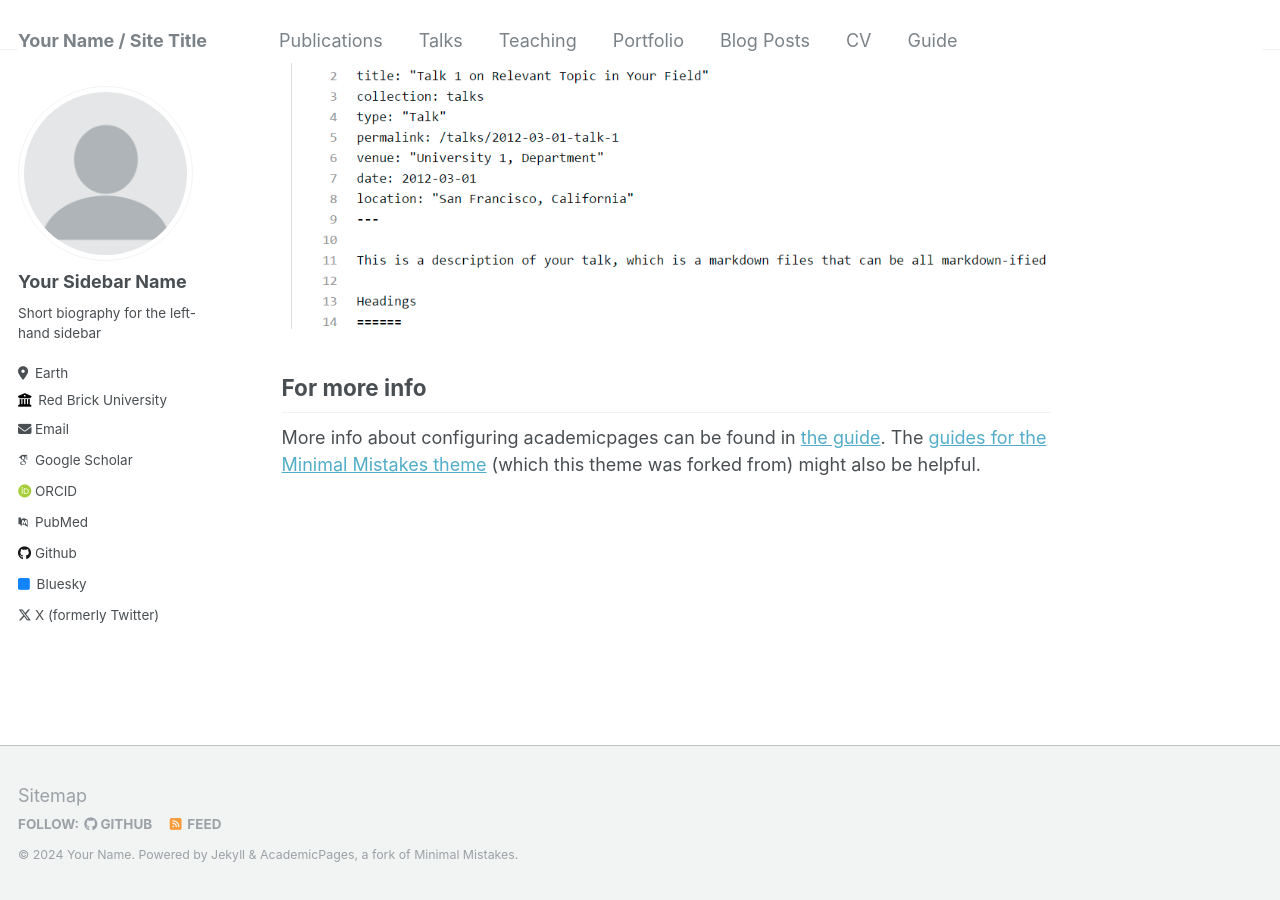
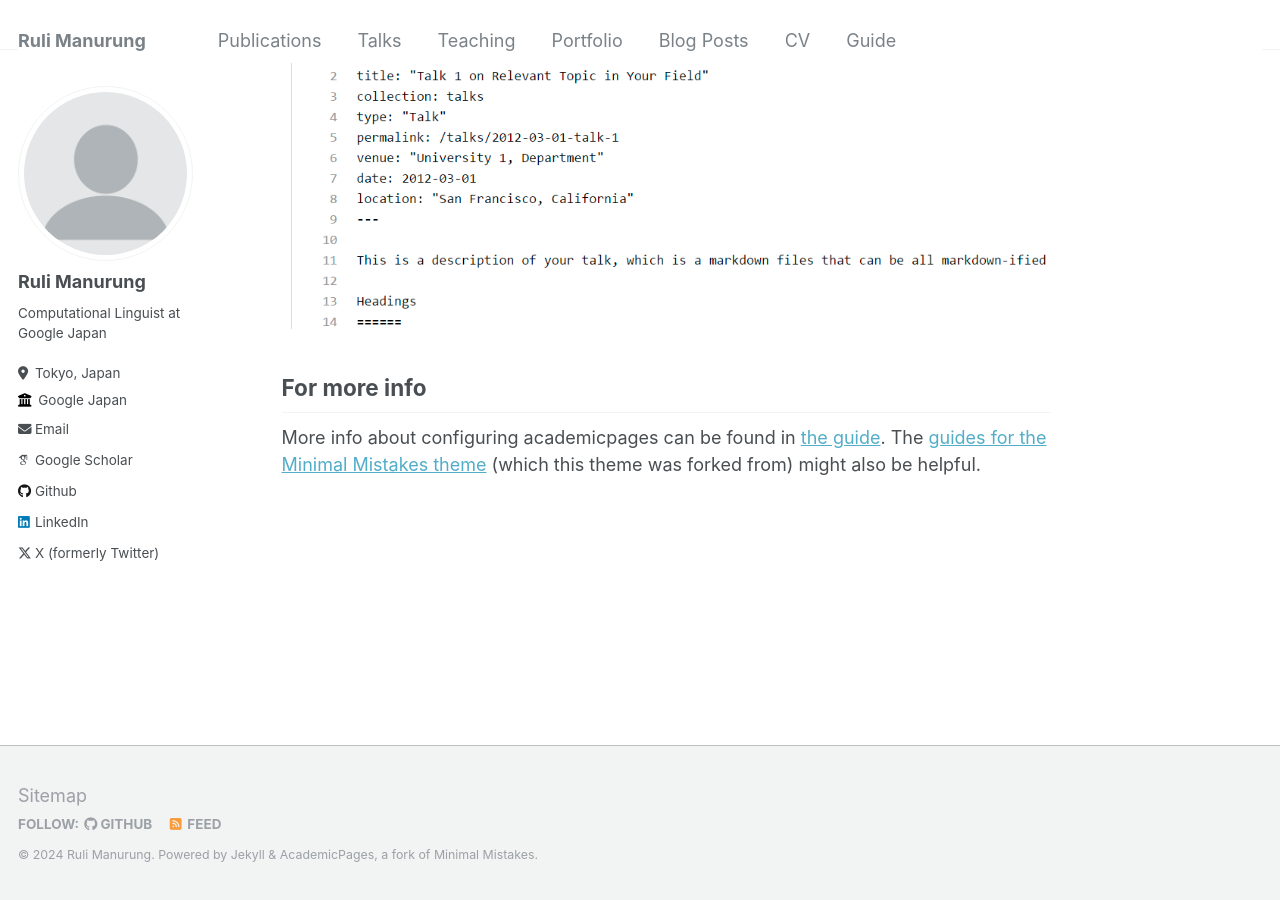
Before and after one commit to rulimanurung/rulimanurung.github.io, a Jekyll site: the page built from _pages/about.md, in a window 1280 px wide and 900 px high, scrolled down 2640 px. Built offline with Jekyll 4.4.1, drawn with Linux system fonts in a browser that asks for light colours; some web fonts are replaced.

Commit message:
Basic config update

```diff
--- a/_config.yml
+++ b/_config.yml
@@ -8,13 +8,13 @@
 
 # Basic Site Settings
 locale                   : "en-US"
-title                    : "Your Name / Site Title"
+title                    : "Ruli Manurung"
 title_separator          : "-"
-name                     : &name "Your Name"
-description              : &description "personal description"
-url                      : https://academicpages.github.io # the base hostname & protocol for your site e.g. "https://mmistakes.github.io"
+name                     : &name "Ruli Manurung"
+description              : &description "Computational Linguist at Google Japan"
+url                      : https://rulimanurung.github.io # the base hostname & protocol for your site e.g. "https://mmistakes.github.io"
 baseurl                  : "" # the subpath of your site, e.g. "/blog"
-repository               : "academicpages/academicpages.github.io"
+repository               : "rulimanurung/rulimanurung.github.io"
 
 # Site Author - The following control what appear as part of the author content on the side bar.
 #               If a field is blank the icon and link will not appear, otherwise it will be shown.
@@ -22,32 +22,32 @@ repository               : "academicpages/academicpages.github.io"
 author:
   # Biographic information
   avatar           : "profile.png"
-  name             : "Your Sidebar Name"
+  name             : "Ruli Manurung"
   pronouns         : # example: "she/her"
-  bio              : "Short biography for the left-hand sidebar"
-  location         : "Earth"
-  employer         : "Red Brick University"
+  bio              : "Computational Linguist at Google Japan"
+  location         : "Tokyo, Japan"
+  employer         : "Google Japan"
   uri              : # URL
-  email            : "none@example.org"
+  email            : "ruli.manurung@gmail.com"
 
   # Academic websites
   arxiv            : # URL - Update with the correct link to your profile
-  googlescholar    : "https://scholar.google.com/citations?user=PS_CX0AAAAAJ"
+  googlescholar    : "https://scholar.google.com/citations?user=ZAIPPZgAAAAJ"
   impactstory      : # URL
-  orcid            : "http://orcid.org/yourorcidurl"
-  pubmed           : "https://www.ncbi.nlm.nih.gov/pubmed/?term=john+snow"
+  orcid            : # "http://orcid.org/yourorcidurl"
+  pubmed           : # "https://www.ncbi.nlm.nih.gov/pubmed/?term=john+snow"
   researchgate     : # URL
 
   # Repositories and software development
   bitbucket        : # Username - Update with your username on the site
   codepen          : # Username
   dribbble         : # Username
-  github           : "academicpages"
+  github           : "rulimanurung"
   kaggle           : # Username
   stackoverflow    : # User number or user number and name (i.e., use "1" or "1/jeff-atwood")
 
   # Social media
-  bluesky          : "bsky.app" # Replace this with you Bluesky username
+  bluesky          : # "bsky.app" # Replace this with you Bluesky username
   facebook         : # Username
   flickr           : # Username
   foursquare       : # Username
@@ -56,7 +56,7 @@ author:
   keybase          : # Username
   instagram        : # Username
   lastfm           : # Username
-  linkedin         : # Username
+  linkedin         : rulimanurung
   mastodon         : # URL
   medium           : # URL
   pinterest        : # Username
@@ -64,7 +64,7 @@ author:
   steam            : # Username
   telegram         : # URL
   tumblr           : # Username
-  twitter          : "UniofOxford"  # Replace this with your X / Twitter handle
+  twitter          : "rulimanurung"  # Replace this with your X / Twitter handle
   vine             : # Username
   weibo            : # Username
   wikipedia        : # Username
```
